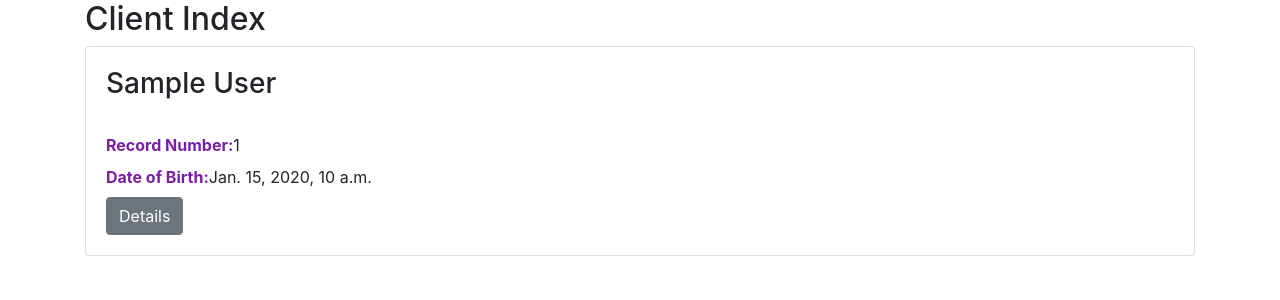
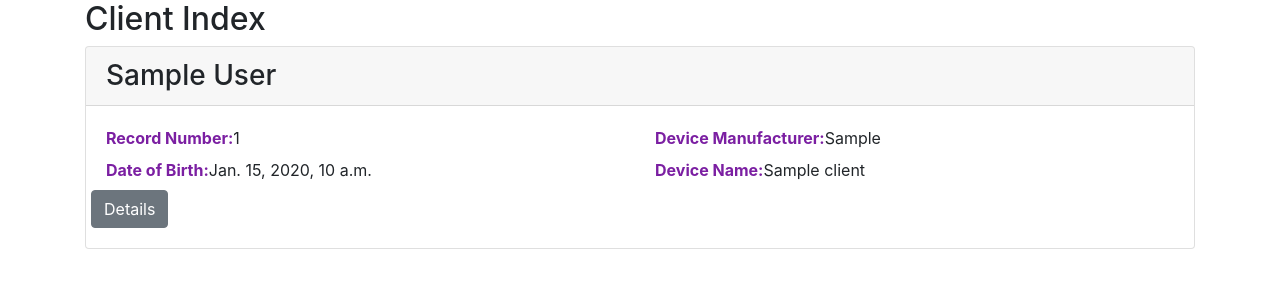
Before and after one commit to rogerhendricks/oos_django, a Django app: template client_oos/clients/templates/clients/index.html in a window 1280 px wide. Shown: the part 56-356 px from the top of the page. Run offline with Django 3.2, Linux system fonts and the light colour scheme; the template is opened without the code that fills it: most values are stand-ins (such as "Sample title", 1, 10 or a date in 2020); some libraries are stand-ins or nearby versions.

Commit message:
Layed out the forms better with two columns for the clients.

```diff
--- a/client_oos/clients/templates/clients/index.html
+++ b/client_oos/clients/templates/clients/index.html
@@ -4,13 +4,21 @@
         <h2>Client Index</h2>
         {% for client in all_clients %}
         <div class="card">
+                <h3 class="card-header">{{client.first_name}} {{client.last_name}}</h3>
                 <div class="card-body">
-                <h3>{{client.first_name}} {{client.last_name}}</h3><br>
-                <label style="color: #7B1FA2; font-weight: bold;"> Record Number: </label>{{client.record_number}} <br>
-                <label style="color: #7B1FA2; font-weight: bold;"> Date of Birth: </label>{{client.dob}}
-                <div>
-                        <a class="btn btn-secondary" href="{% url 'client:client_detail' client.pk %}">Details</a>
-                </div>
+                        <div class="row">
+                                <div class="col">
+                                        <label style="color: #7B1FA2; font-weight: bold;"> Record Number: </label>{{client.record_number}} <br>
+                                        <label style="color: #7B1FA2; font-weight: bold;"> Date of Birth: </label>{{client.dob}}
+                                </div>
+                                <div class="col">
+                                        <label style="color: #7B1FA2; font-weight: bold;"> Device Manufacturer: </label>{{client.device_man}} <br>
+                                        <label style="color: #7B1FA2; font-weight: bold;"> Device Name: </label>{{client.device_name}}
+                                </div>
+                        </div>
+                                <div class="row">
+                                        <a class="btn btn-secondary" href="{% url 'client:client_detail' client.pk %}">Details</a>
+                                </div>
                 </div>
         </div>
         {% endfor %}
--- a/client_oos/clients/views.py
+++ b/client_oos/clients/views.py
@@ -17,10 +17,12 @@ class ClientView(ListView):
         return Client.objects.all()
 
 
-class ClientDetailView(DetailView, DeleteView):
+class ClientDetailView(DetailView, DeleteView, CreateView):
     model = Client
     template_name = 'clients/detail.html'
     success_url = reverse_lazy('client:index')
+    fields= ['record_number','first_name', 'last_name', 'dob', 'device_man', 'device_name', 'implant_date', 'device_serial']
+
 
 
 class ClientCreate(CreateView):
@@ -30,7 +32,7 @@ class ClientCreate(CreateView):
 
 class ClientUpdate(UpdateView):
     model = Client
-    fields= ['record_number', 'first_name', 'last_name', 'dob']
+    fields= ['record_number','first_name', 'last_name', 'dob', 'device_man', 'device_name', 'implant_date', 'device_serial']
     template_name_suffix = '_update_form'
 
 
```
Also changed, not shown: client_oos/clients/templates/clients/detail.html (+37 -1 lines).
